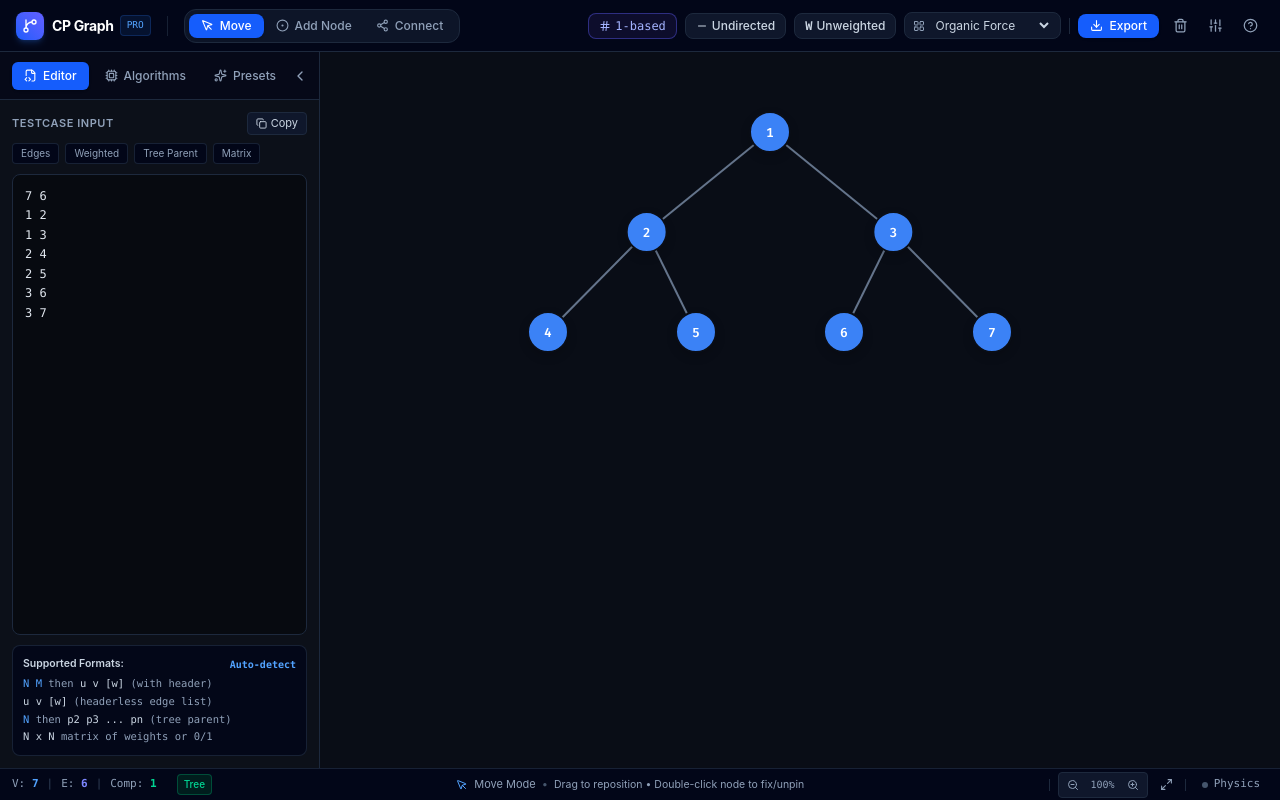
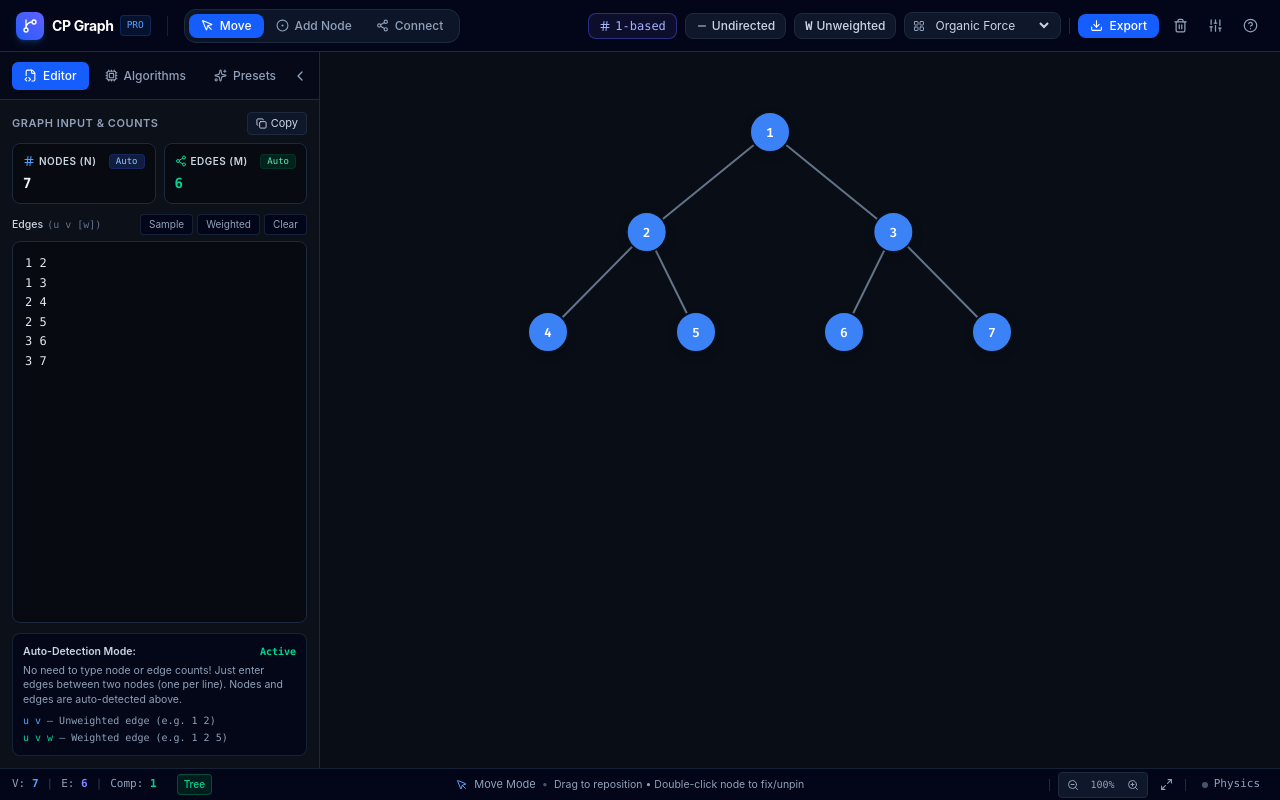
Before and after one commit to graph-editor/graph-editor.github.io, a React (Vite) app: page / in a window 1280 px wide. Built offline with nearby package versions, Linux system fonts and the light colour scheme.

Commit message:
feat: auto-detect nodes and edges, add dedicated count fields, pure edges editor

```diff
--- a/src/App.tsx
+++ b/src/App.tsx
@@ -12,9 +12,8 @@ import { BottomStatusBar } from './components/BottomStatusBar';
 import { ExportModal } from './components/ExportModal';
 import { ShortcutsModal } from './components/ShortcutsModal';
 
-// Initial CP Graph (Tree sample from Codeforces contest)
-const INITIAL_CP_TEXT = `7 6
-1 2
+// Initial CP Graph (Tree edges without manual N M header)
+const INITIAL_CP_TEXT = `1 2
 1 3
 2 4
 2 5
@@ -64,13 +63,12 @@ export function App() {
 
   // Update text when graph is edited visually (and not running algorithm)
   const syncGraphToText = useCallback((newData: GraphData, newSettings: GraphSettings) => {
-    const text = serializeGraphToCPInput(newData, newSettings);
+    const text = serializeGraphToCPInput(newData, newSettings, false);
     setRawText(text);
   }, []);
 
   // Handle changes in the text editor
   const handleRawTextChange = (text: string) => {
-    setRawText(text);
     const existingNodeMap = new Map<string, GraphNode>();
     data.nodes.forEach(n => existingNodeMap.set(n.id, n));
 
@@ -83,9 +81,37 @@ export function App() {
     }
 
     setData(finalData);
-    if (parsed.settings) {
-      setSettings(prev => ({ ...prev, ...parsed.settings }));
+
+    // If an N M header was pasted, automatically strip it and put clean edges into rawText
+    if (parsed.detectedHeader) {
+      setRawText(parsed.detectedHeader.strippedEdgesText);
+      setSettings(prev => ({
+        ...prev,
+        ...parsed.settings,
+        nodeCountPreserved: parsed.detectedHeader?.n,
+      }));
+    } else {
+      setRawText(text);
+      if (parsed.settings) {
+        setSettings(prev => ({ ...prev, ...parsed.settings }));
+      }
     }
+  };
+
+  // Allow setting custom isolated node count from the Nodes field, or reset to auto (null)
+  const handleSetCustomNodeCount = (count: number | null) => {
+    const newSettings = { ...settings, nodeCountPreserved: count ?? undefined };
+    setSettings(newSettings);
+
+    const existingNodeMap = new Map<string, GraphNode>();
+    data.nodes.forEach(n => existingNodeMap.set(n.id, n));
+
+    const parsed = parseGraphInput(rawText, newSettings, existingNodeMap);
+    let finalData = parsed.data;
+    if (parsed.data.nodes.some(n => !existingNodeMap.has(n.id))) {
+      finalData = applyLayout(parsed.data, settings.layout);
+    }
+    setData(finalData);
   };
 
   // Compute live graph stats
@@ -420,6 +446,7 @@ export function App() {
           onLoadPreset={handleLoadPreset}
           isCollapsed={isLeftPanelCollapsed}
           onToggleCollapse={() => setIsLeftPanelCollapsed(!isLeftPanelCollapsed)}
+          onSetCustomNodeCount={handleSetCustomNodeCount}
         />
 
         {/* Center Workspace (Canvas + Floating Algorithm Controls at BOTTOM CENTER) */}
--- a/src/components/LeftPanel.tsx
+++ b/src/components/LeftPanel.tsx
@@ -35,6 +35,7 @@ interface LeftPanelProps {
   onLoadPreset: (newData: GraphData, newSettings: Partial<GraphSettings>) => void;
   isCollapsed: boolean;
   onToggleCollapse: () => void;
+  onSetCustomNodeCount?: (count: number | null) => void;
 }
 
 export const LeftPanel: React.FC<LeftPanelProps> = ({
@@ -46,6 +47,7 @@ export const LeftPanel: React.FC<LeftPanelProps> = ({
   onLoadPreset,
   isCollapsed,
   onToggleCollapse,
+  onSetCustomNodeCount,
 }) => {
   const [activeTab, setActiveTab] = useState<'editor' | 'algorithms' | 'presets'>('editor');
   const [selectedAlgo, setSelectedAlgo] = useState<AlgorithmType>('bfs');
@@ -71,15 +73,15 @@ export const LeftPanel: React.FC<LeftPanelProps> = ({
   };
 
   // Quick template inserters
-  const insertTemplate = (type: 'edge_list' | 'weighted' | 'tree' | 'matrix') => {
+  const insertTemplate = (type: 'edge_list' | 'weighted' | 'tree' | 'clear') => {
     if (type === 'edge_list') {
-      onRawTextChange(`5 4\n1 2\n1 3\n2 4\n2 5`);
+      onRawTextChange(`1 2\n1 3\n2 4\n2 5\n3 6\n3 7`);
     } else if (type === 'weighted') {
-      onRawTextChange(`5 5\n1 2 4\n1 3 2\n2 4 5\n3 4 1\n4 5 3`);
+      onRawTextChange(`1 2 4\n1 3 2\n2 4 5\n3 4 1\n4 5 3`);
     } else if (type === 'tree') {
-      onRawTextChange(`6\n1 1 2 2 3`);
-    } else if (type === 'matrix') {
-      onRawTextChange(`0 1 1 0\n1 0 0 1\n1 0 0 1\n0 1 1 0`);
+      onRawTextChange(`1 2\n1 3\n2 4\n2 5\n3 6`);
+    } else if (type === 'clear') {
+      onRawTextChange(``);
     }
   };
 
@@ -189,13 +191,13 @@ export const LeftPanel: React.FC<LeftPanelProps> = ({
           {/* Quick Format & Action Row */}
           <div className="flex items-center justify-between mb-2">
             <span className="text-[11px] font-semibold text-slate-400 uppercase tracking-wider">
-              Testcase Input
+              Graph Input & Counts
             </span>
             <div className="flex items-center gap-1.5">
               <button
                 onClick={handleCopyInput}
                 className="flex items-center gap-1 text-[11px] text-slate-300 hover:text-white px-2 py-0.5 rounded bg-slate-900 hover:bg-slate-800 border border-slate-800 transition-colors"
-                title="Copy Raw Text"
+                title="Copy Raw Edges"
               >
                 {copied ? <Check size={11} className="text-emerald-400" /> : <Copy size={11} />}
                 <span>{copied ? 'Copied' : 'Copy'}</span>
@@ -203,13 +205,83 @@ export const LeftPanel: React.FC<LeftPanelProps> = ({
             </div>
           </div>
 
-          {/* Template Quick Buttons */}
-          <div className="flex items-center gap-1.5 mb-2 overflow-x-auto pb-0.5">
+          {/* Auto-detected Nodes & Edges Text Fields */}
+          <div className="grid grid-cols-2 gap-2 mb-2.5">
+            {/* Nodes Text Field */}
+            <div className="bg-[#070a10] border border-slate-800 rounded-lg p-2.5 flex flex-col gap-1 focus-within:border-blue-500/60 transition-colors">
+              <div className="flex items-center justify-between">
+                <label className="text-[10px] font-semibold text-slate-300 uppercase tracking-wider flex items-center gap-1">
+                  <Hash size={12} className="text-blue-400" />
+                  <span>Nodes (N)</span>
+                </label>
+                {settings.nodeCountPreserved !== undefined && settings.nodeCountPreserved !== null ? (
+                  <button
+                    onClick={() => onSetCustomNodeCount?.(null)}
+                    className="text-[9px] font-mono px-1.5 py-0.2 rounded bg-amber-500/15 text-amber-300 border border-amber-500/30 hover:bg-amber-500/25 transition-colors"
+                    title="Click to reset to auto-detected count from edges"
+                  >
+                    Custom ✕
+                  </button>
+                ) : (
+                  <span className="text-[9px] font-mono px-1.5 py-0.2 rounded bg-blue-950/70 text-blue-300 border border-blue-900/40">
+                    Auto
+                  </span>
+                )}
+              </div>
+              <input
+                type="number"
+                min={1}
+                value={settings.nodeCountPreserved ?? data.nodes.length}
+                onChange={e => {
+                  const val = e.target.value.trim();
+                  if (val === '') {
+                    onSetCustomNodeCount?.(null);
+                  } else {
+                    const num = parseInt(val, 10);
+                    if (!isNaN(num) && num > 0) {
+                      onSetCustomNodeCount?.(num);
+                    }
+                  }
+                }}
+                className="bg-transparent text-sm font-mono font-bold text-slate-100 focus:outline-none w-full"
+                placeholder={String(data.nodes.length)}
+                title="Total nodes (auto-detected from edges, or type here to set custom isolated nodes)"
+              />
+            </div>
+
+            {/* Edges Text Field */}
+            <div className="bg-[#070a10] border border-slate-800 rounded-lg p-2.5 flex flex-col gap-1">
+              <div className="flex items-center justify-between">
+                <label className="text-[10px] font-semibold text-slate-300 uppercase tracking-wider flex items-center gap-1">
+                  <Share2 size={12} className="text-emerald-400" />
+                  <span>Edges (M)</span>
+                </label>
+                <span className="text-[9px] font-mono px-1.5 py-0.2 rounded bg-emerald-950/70 text-emerald-300 border border-emerald-900/40">
+                  Auto
+                </span>
+              </div>
+              <input
+                type="text"
+                readOnly
+                value={data.edges.length}
+                className="bg-transparent text-sm font-mono font-bold text-emerald-400 focus:outline-none w-full cursor-default"
+                title="Total edges (auto-detected from edge list)"
+              />
+            </div>
+          </div>
+
+          {/* Edges Header & Quick Templates */}
+          <div className="flex items-center justify-between mb-1.5">
+            <span className="text-[10.5px] font-medium text-slate-300 flex items-center gap-1">
+              <span>Edges</span>
+              <span className="text-[10px] text-slate-500 font-mono">(u v [w])</span>
+            </span>
+            <div className="flex items-center gap-1">
               <button
                 onClick={() => insertTemplate('edge_list')}
                 className="text-[10px] text-slate-400 hover:text-blue-400 bg-slate-950 border border-slate-800/80 hover:border-blue-500/30 px-2 py-0.5 rounded transition-colors whitespace-nowrap"
               >
-              Edges
+                Sample
               </button>
               <button
                 onClick={() => insertTemplate('weighted')}
@@ -218,25 +290,20 @@ export const LeftPanel: React.FC<LeftPanelProps> = ({
                 Weighted
               </button>
               <button
-              onClick={() => insertTemplate('tree')}
-              className="text-[10px] text-slate-400 hover:text-blue-400 bg-slate-950 border border-slate-800/80 hover:border-blue-500/30 px-2 py-0.5 rounded transition-colors whitespace-nowrap"
+                onClick={() => insertTemplate('clear')}
+                className="text-[10px] text-slate-400 hover:text-red-400 bg-slate-950 border border-slate-800/80 hover:border-red-500/30 px-2 py-0.5 rounded transition-colors whitespace-nowrap"
               >
-              Tree Parent
-            </button>
-            <button
-              onClick={() => insertTemplate('matrix')}
-              className="text-[10px] text-slate-400 hover:text-blue-400 bg-slate-950 border border-slate-800/80 hover:border-blue-500/30 px-2 py-0.5 rounded transition-colors whitespace-nowrap"
-            >
-              Matrix
+                Clear
               </button>
             </div>
+          </div>
 
-          {/* Monospace Code Editor Area */}
+          {/* Monospace Code Editor Area for Pure Edges */}
           <div className="flex-1 relative flex flex-col bg-[#070a10] border border-slate-800 rounded-lg overflow-hidden focus-within:border-blue-500/50">
             <textarea
               value={rawText}
               onChange={e => onRawTextChange(e.target.value)}
-              placeholder={`5 4\n1 2\n1 3\n2 4\n2 5`}
+              placeholder={`1 2\n1 3\n2 4\n2 5\n3 6\n3 7`}
               spellCheck={false}
               className="flex-1 w-full p-3 bg-transparent text-xs font-mono text-slate-200 focus:outline-none resize-none leading-relaxed"
             />
@@ -245,14 +312,15 @@ export const LeftPanel: React.FC<LeftPanelProps> = ({
           {/* Format Reference Card */}
           <div className="mt-2.5 p-2.5 bg-slate-950/80 rounded-lg border border-slate-800/80 text-[11px] text-slate-400 space-y-1">
             <div className="flex items-center justify-between font-semibold text-slate-300 text-[10.5px]">
-              <span>Supported Formats:</span>
-              <span className="text-[10px] text-blue-400 font-mono">Auto-detect</span>
+              <span>Auto-Detection Mode:</span>
+              <span className="text-[10px] text-emerald-400 font-mono">Active</span>
             </div>
-            <ul className="space-y-0.5 text-[10.5px] font-mono text-slate-400">
-              <li><span className="text-blue-400">N M</span> then <span className="text-slate-300">u v [w]</span> (with header)</li>
-              <li><span className="text-slate-300">u v [w]</span> (headerless edge list)</li>
-              <li><span className="text-blue-400">N</span> then <span className="text-slate-300">p2 p3 ... pn</span> (tree parent)</li>
-              <li><span className="text-slate-300">N x N</span> matrix of weights or 0/1</li>
+            <p className="text-[10.5px] text-slate-400 leading-snug">
+              No need to type node or edge counts! Just enter edges between two nodes (one per line). Nodes and edges are auto-detected above.
+            </p>
+            <ul className="space-y-0.5 text-[10px] font-mono text-slate-400 pt-0.5">
+              <li><span className="text-blue-400">u v</span> &mdash; Unweighted edge (e.g. 1 2)</li>
+              <li><span className="text-emerald-400">u v w</span> &mdash; Weighted edge (e.g. 1 2 5)</li>
             </ul>
           </div>
         </div>
--- a/src/utils/parser.ts
+++ b/src/utils/parser.ts
@@ -34,6 +34,7 @@ export interface ParseResult {
   settings: Partial<GraphSettings>;
   error?: string;
   detected0Indexed?: boolean;
+  detectedHeader?: { n: number; m: number; strippedEdgesText: string };
 }
 
 /**
@@ -99,18 +100,41 @@ function parseEdgeList(
   let edgeStartIndex = 0;
 
   const firstTokens = lines[0].split(/\s+/);
-  if (firstTokens.length >= 2 && !isNaN(Number(firstTokens[0])) && !isNaN(Number(firstTokens[1]))) {
-    // Check if line 1 is `n m`
-    // If lines.length - 1 matches M, or if there's no weight on line 1 but line 2 has weights
+  // Check if first line is explicitly a CP header `N M`
+  // We only treat line 0 as a header if:
+  // 1. lines.length > 1
+  // 2. Exactly 2 integers in line 0: n >= 1, m >= 0
+  // 3. Exactly m following lines: lines.length - 1 === m
+  // 4. All vertex numbers in subsequent lines are within 1..n (or 0..n-1)
+  // 5. At least one subsequent vertex is > 1 (preventing single-node edge chains from being misidentified)
+  if (lines.length > 1 && firstTokens.length === 2) {
     const n = parseInt(firstTokens[0], 10);
     const m = parseInt(firstTokens[1], 10);
-
-    // If there are exactly m following lines or first line has only 2 tokens while subsequent lines might have 2 or 3
-    if (lines.length - 1 === m || firstTokens.length === 2 && lines.length > 1) {
+    if (!isNaN(n) && !isNaN(m) && n >= 2 && m > 0 && lines.length - 1 === m) {
+      let allValid = true;
+      let hasVertexAboveOne = false;
+      for (let i = 1; i < lines.length; i++) {
+        const parts = lines[i].split(/\s+/);
+        if (parts.length >= 2) {
+          const u = parseInt(parts[0], 10);
+          const v = parseInt(parts[1], 10);
+          if (!isNaN(u) && !isNaN(v)) {
+            if (u > n || v > n) {
+              allValid = false;
+              break;
+            }
+            if (u > 1 || v > 1) {
+              hasVertexAboveOne = true;
+            }
+          }
+        }
+      }
+      if (allValid && hasVertexAboveOne) {
         hasHeader = true;
         declaredN = n;
         declaredM = m;
         edgeStartIndex = 1;
+      }
     }
   }
 
@@ -146,11 +170,12 @@ function parseEdgeList(
     }
   }
 
-  // If declaredN was given, ensure nodes 1..N (or 0..N-1) exist
+  // If declaredN was given or settings.nodeCountPreserved is set, ensure nodes exist
+  const effectiveN = declaredN ?? settings.nodeCountPreserved;
   const isZeroIndexed = foundZero || settings.isZeroIndexed;
-  if (declaredN !== null && declaredN > 0) {
+  if (effectiveN !== undefined && effectiveN !== null && effectiveN > 0) {
     const start = isZeroIndexed ? 0 : 1;
-    const end = isZeroIndexed ? declaredN - 1 : declaredN;
+    const end = isZeroIndexed ? effectiveN - 1 : effectiveN;
     for (let k = start; k <= end; k++) {
       nodeIds.add(String(k));
     }
@@ -233,9 +258,12 @@ function parseEdgeList(
       ...settings,
       isWeighted: hasWeights || settings.isWeighted,
       isZeroIndexed,
-      nodeCountPreserved: declaredN ?? undefined,
+      nodeCountPreserved: effectiveN ?? undefined,
     },
     detected0Indexed: foundZero,
+    detectedHeader: hasHeader && declaredN !== null && declaredM !== null
+      ? { n: declaredN, m: declaredM, strippedEdgesText: lines.slice(1).join('\n') }
+      : undefined,
   };
 }
 
@@ -407,12 +435,15 @@ function parseAdjacencyList(
 
 /**
  * Serializes GraphData back to standard CP input format
+ * By default, outputs pure edges without N M header so users only edit edges between nodes
  */
-export function serializeGraphToCPInput(data: GraphData, settings: GraphSettings): string {
+export function serializeGraphToCPInput(data: GraphData, settings: GraphSettings, includeHeader = false): string {
+  let out = '';
+  if (includeHeader) {
     const n = settings.nodeCountPreserved ? Math.max(settings.nodeCountPreserved, data.nodes.length) : data.nodes.length;
     const m = data.edges.length;
-
-  let out = `${n} ${m}\n`;
+    out += `${n} ${m}\n`;
+  }
   for (const edge of data.edges) {
     if (settings.isWeighted && edge.weight !== undefined) {
       out += `${edge.source} ${edge.target} ${edge.weight}\n`;
```
Also changed, not shown: src/components/ExportModal.tsx (+15 -3 lines). Lines whose indentation alone changed are shown as unchanged.
